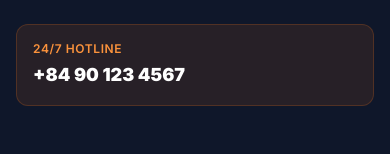
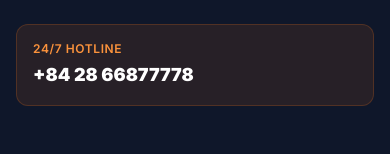
Before and after one commit to Nhut-dz/alpha-ndt, a React (Vite) app: page /contact in a window 390 px wide. Shown: the part 2895-3049 px from the top of the page. Built offline with nearby package versions, Linux system fonts and the light colour scheme.

Commit message:
[update] update fix telephone

```diff
--- a/src/components/Footer.jsx
+++ b/src/components/Footer.jsx
@@ -159,7 +159,7 @@ export default function Footer() {
             <div className="mt-6 p-4 bg-orange-500/10 border border-orange-500/20 rounded-xl">
               <p className="text-orange-400 font-semibold text-xs uppercase tracking-wider mb-1">{t(lang, "footer.hotline")}</p>
               <a href="tel:+84901234567" className="text-white font-black text-lg hover:text-orange-300 transition-colors">
-                +84 90 123 4567
+               +84 28 66877778
               </a>
             </div>
           </div>
```
